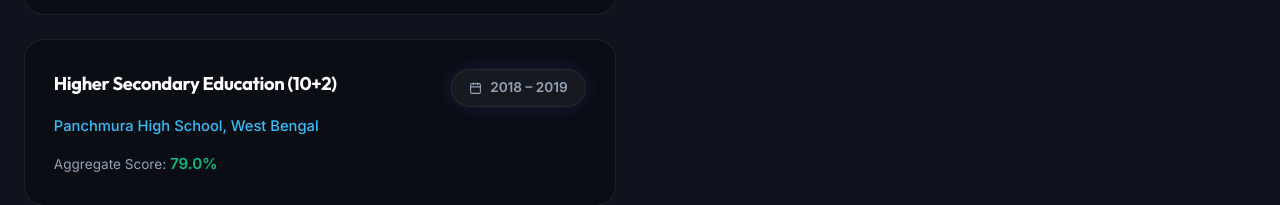
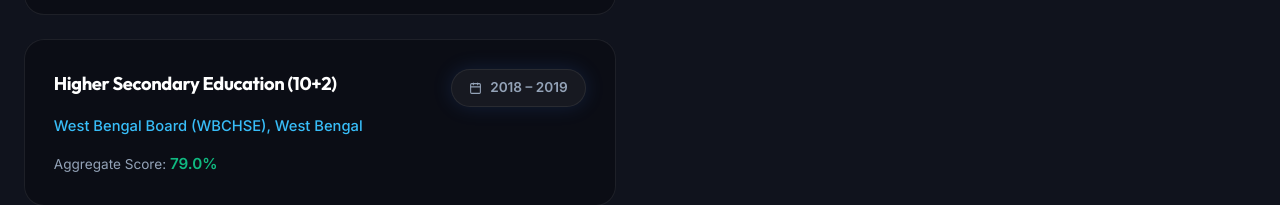
Before and after one commit to TechHub88/portfolio, a React (Vite) app: page / in a window 1280 px wide. Shown: the part 8124-8329 px from the top of the page. Built offline with nearby package versions, Linux system fonts and the light colour scheme.

Commit message:
Update Higher Secondary institution to WB board (WBCHSE)

```diff
--- a/src/components/Education.jsx
+++ b/src/components/Education.jsx
@@ -19,7 +19,7 @@
   },
   {
     title: 'Higher Secondary Education (10+2)',
-    institution: 'Panchmura High School, West Bengal',
+    institution: 'West Bengal Board (WBCHSE), West Bengal',
     year: '2018 – 2019',
     score: '79.0%'
   },
```
Also changed, not shown: 2 other files (tests, documents, lock files or other folders).
